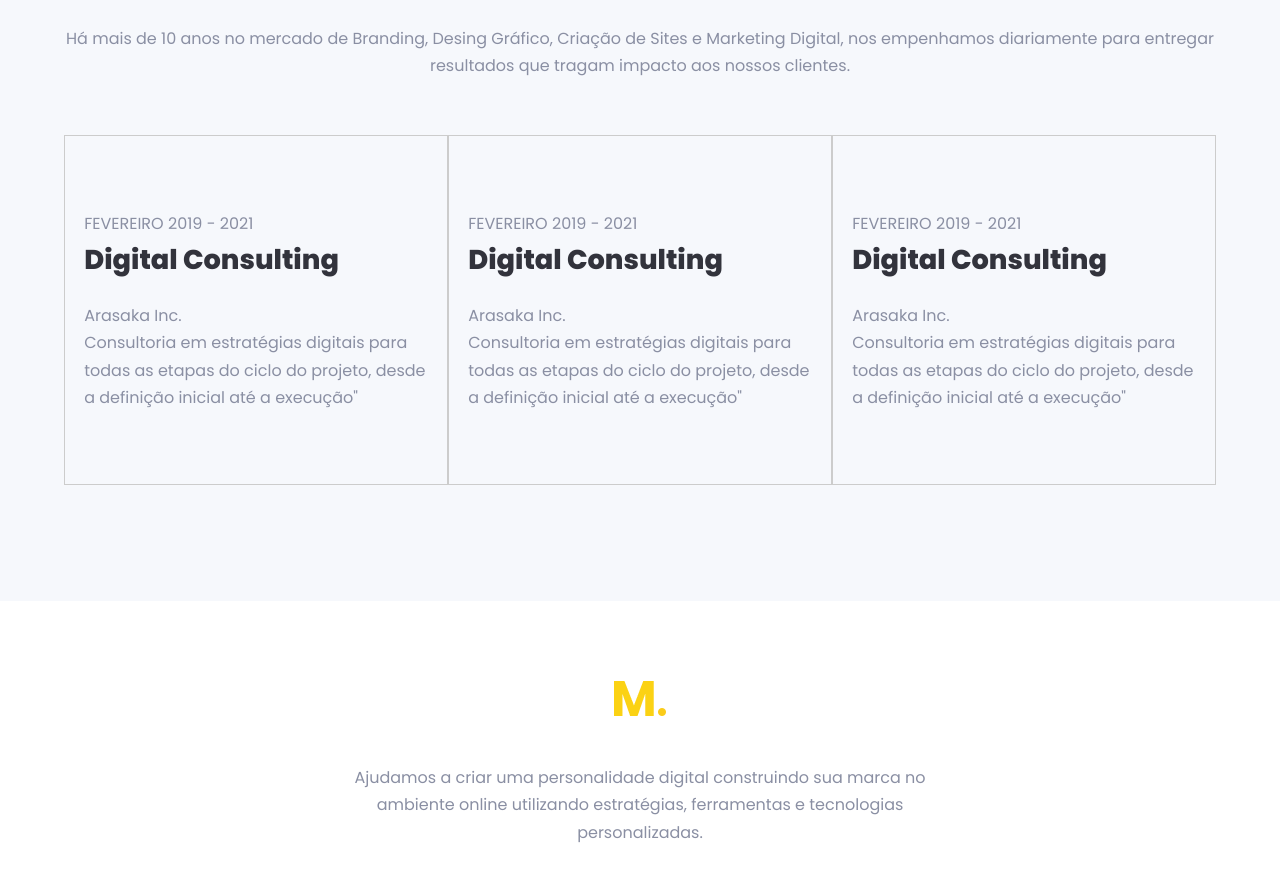
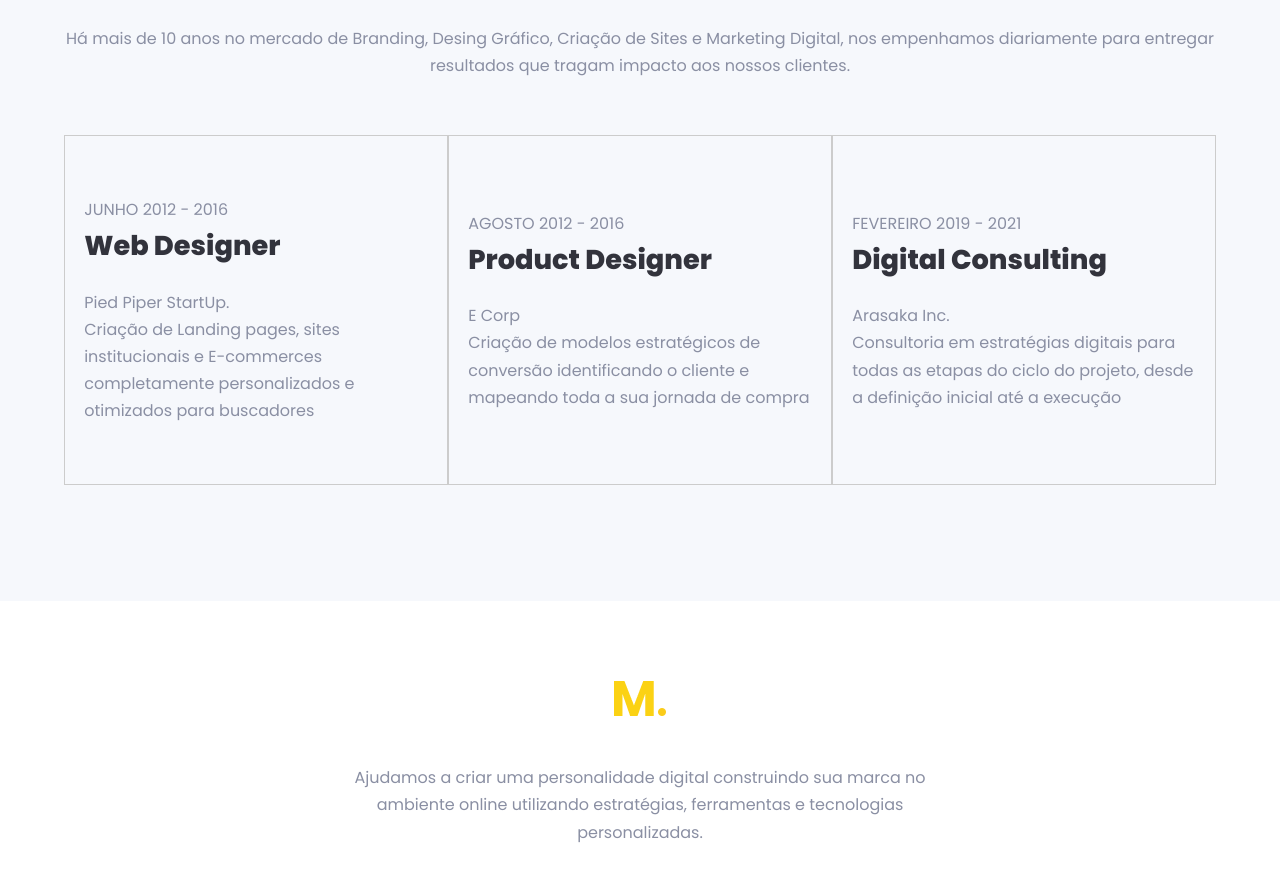
Before and after one commit to lukasilverio94/branding-agency, a React (Create React App) app: page / in a window 1280 px wide. Shown: the part 900-1792 px from the top of the page. Built offline with nearby package versions, Linux system fonts and the light colour scheme.

Commit message:
Cards done

```diff
--- a/src/components/BannerSection/style.css
+++ b/src/components/BannerSection/style.css
@@ -5,7 +5,7 @@
   position: relative;
 }
 .img-banner {
-  /* background-image: url('../../assets/banner.png');*/
+  /* background-image: url('../../assets/banner.png'); */
   width: 50%;
   background-position: center;
   background-repeat: no-repeat;
--- a/src/components/Card/index.jsx
+++ b/src/components/Card/index.jsx
@@ -1,13 +1,12 @@
 import './style.css'
-export default function Card() {
+export default function Card(props) {
   return (
     <div className="card">
-      <p className="card-date">fevereiro 2019 - 2021</p>
-      <h2>Digital Consulting</h2>
-      <p>Arasaka Inc.</p>
+      <p className="card-date">{props.date}</p>
+      <h2>{props.title}</h2>
+      <p>{props.company}</p>
       <p>
-        Consultoria em estratégias digitais para todas as etapas do ciclo do
-        projeto, desde a definição inicial até a execução"
+        {props.paragraph}
       </p>
     </div>
   );
--- a/src/components/WorkExperienceSection/index.jsx
+++ b/src/components/WorkExperienceSection/index.jsx
@@ -14,9 +14,24 @@ export default function WorkExperienceSection() {
       </div>
       {/* cards */}
       <div className="cards">
-        <Card />
-        <Card />
-        <Card />
+        <Card
+          date="JUNHO 2012 - 2016"
+          title="Web Designer"
+          company="Pied Piper StartUp."
+          paragraph="Criação de Landing pages, sites institucionais e E-commerces completamente personalizados e otimizados para buscadores"
+        />
+        <Card
+          date="AGOSTO 2012 - 2016"
+          title="Product Designer"
+          company="E Corp"
+          paragraph="Criação de modelos estratégicos de conversão identificando o cliente e mapeando toda a sua jornada de compra"
+        />
+          <Card
+          date="FEVEREIRO 2019 - 2021"
+          title="Digital Consulting"
+          company="Arasaka Inc."
+          paragraph="Consultoria em estratégias digitais para todas as etapas do ciclo do projeto, desde a definição inicial até a execução"
+        />
       </div>
     </main>
   );
```
